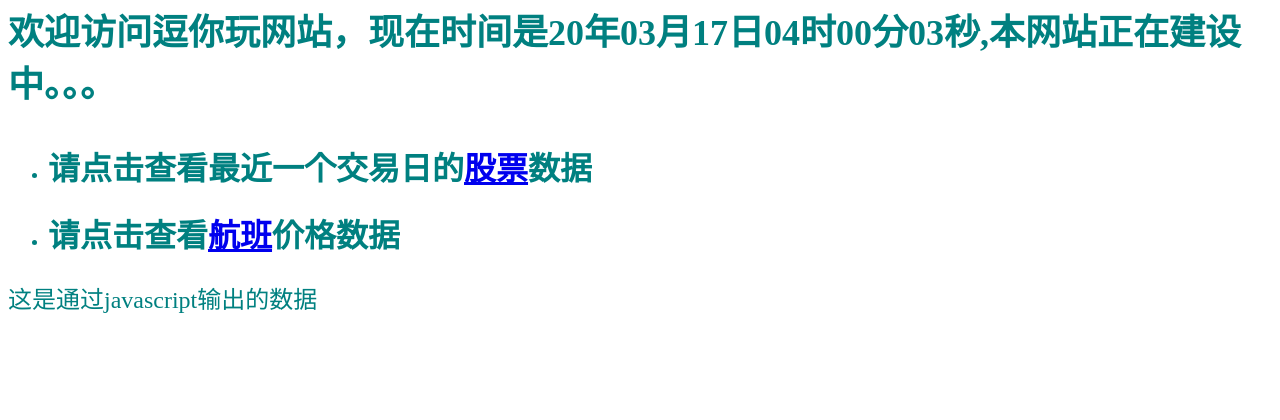
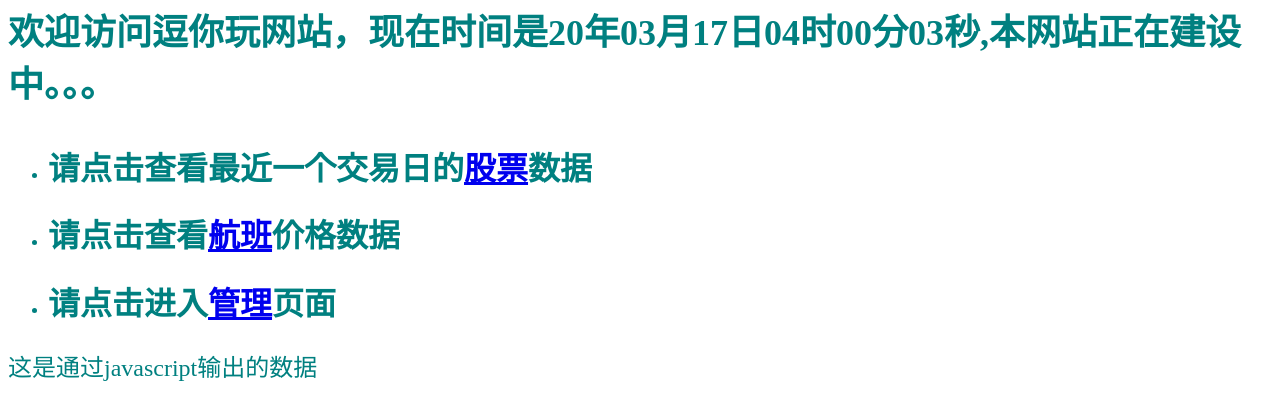
Before and after one commit to thunderlz/datamonitor, a Django app: page / in a window 1280 px wide. Shown: the part 277-697 px from the top of the page. Run offline with Django 3.2, Linux system fonts and the light colour scheme.

Commit message:
index.html

```diff
--- a/templates/index.html
+++ b/templates/index.html
@@ -8,5 +8,6 @@
     <ul>
         <li> <h1>请点击查看最近一个交易日的<a href='/stock'>股票</a>数据</h1>
         <li> <h1>请点击查看<a href='/flight'>航班</a>价格数据</h1>
+        <li> <h1>请点击进入<a href='/admin'>管理</a>页面</h1>
     </ul>
 {% endblock %}
```
